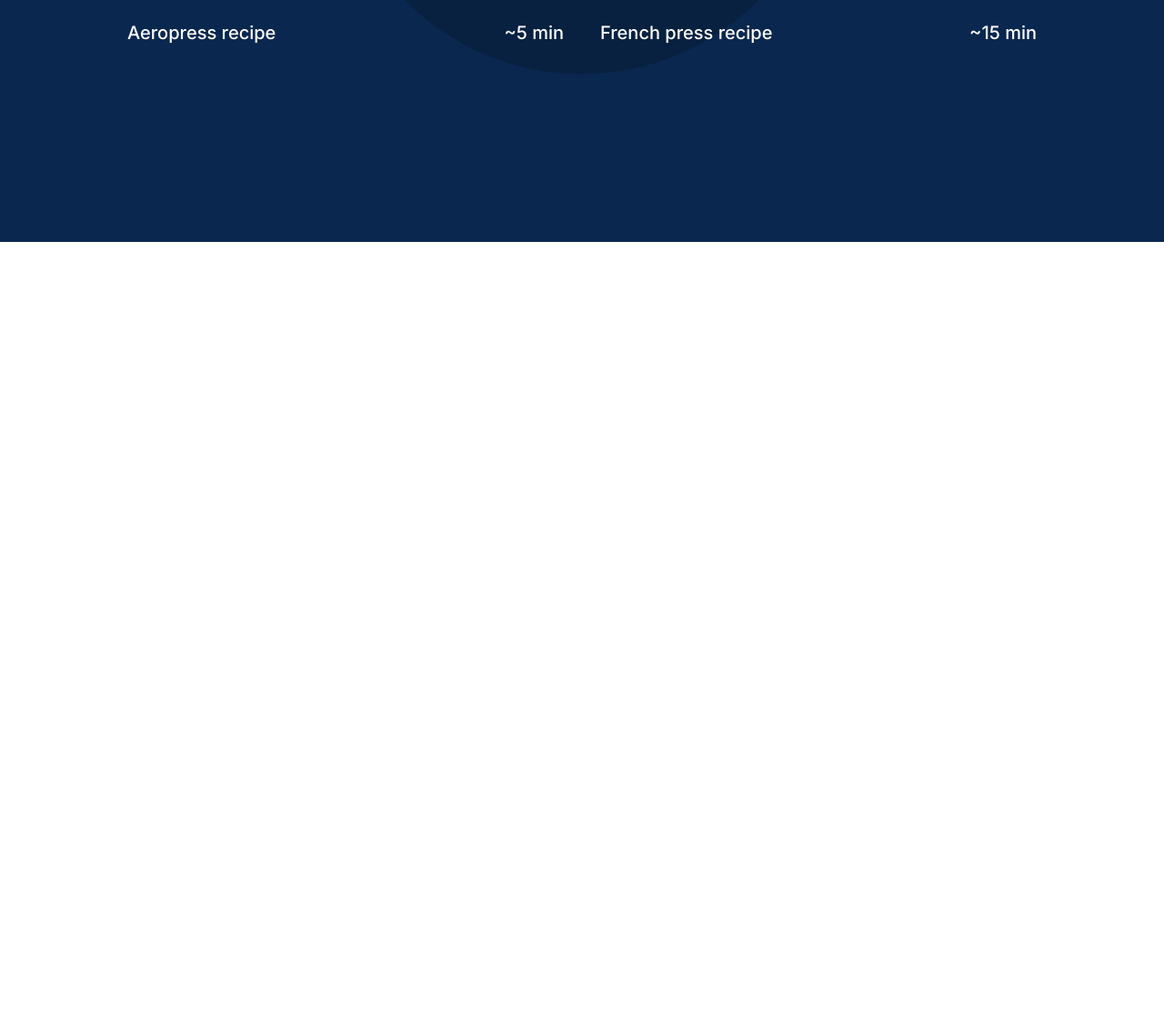
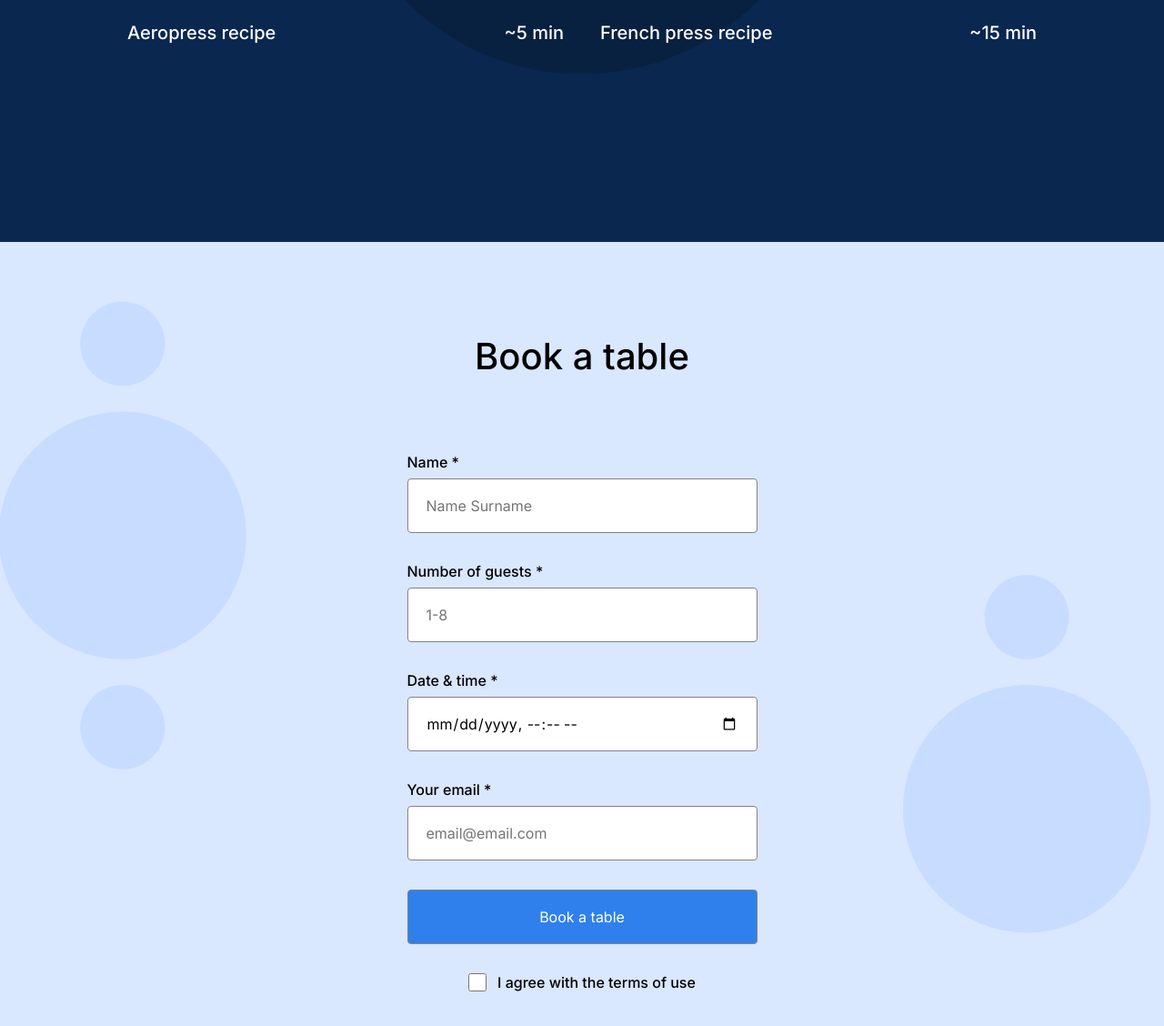
Before and after one commit to chandlarlanier/se_project_coffeeshop, a plain HTML site: page index.html in a window 1280 px wide. Shown: the part 1392-2520 px from the top of the page at 91% size. Before the commit the page ends 1658 px from the top, so only its background shows below. Drawn offline with Linux system fonts and the light colour scheme.

Commit message:
Add and style booking section (table)

```diff
--- a/index.html
+++ b/index.html
@@ -67,7 +67,28 @@
 
       </section>
       <section class="reservation" id="reservations">
-
+        <h2 class="reservation__title">Book a table</h2>
+        <form action="" class="reservation__form form">
+          <fieldset class="form__fieldset">
+            <label for="name" class="form__label">Name *</label>
+            <input type="text" class="form__input" id="name" name="name" placeholder="Name Surname" required>
+            <label for="guests" class="form__label">Number of guests *</label>
+            <input type="number" class="form__input" min="1" max="8" id="guests" name="guests" placeholder="1-8" required>
+            <label for="date" class="form__label">Date & time *</label>
+            <input type="datetime-local" class="form__input" id="date" name="date" required>
+            <label for="email" class="form__label">Your email *</label>
+            <input type="email" class="form__input" id="email" name="email" placeholder="email@email.com" required>
+            </fieldset>
+            <fieldset class="form__fieldset">
+            <button type="submit" class="form__button">Book a table</button>
+            </fieldset>
+            <fieldset class="form__fieldset">
+             <label for="checkbox" class="form__label">I agree with the terms of use
+              <input type="checkbox" class="form__checkbox" id="checkbox" name="checkbox" required>
+            </label>
+            </fieldset>
+          </fieldset>
+        </form>
       </section>
       <section class="about" id="about">
 
--- a/pages/index.css
+++ b/pages/index.css
@@ -206,6 +206,113 @@ body {
   padding: 0;
 }
 
+.reservation {
+  display: flex;
+  flex-direction: column;
+  align-items: center;
+  margin: 0;
+  padding: 0;
+  background-color: #d9e7ff;
+  background-image: url(../images/background_reservation.svg);
+  background-repeat: no-repeat;
+  background-position: center;
+  background-size: cover;
+}
+
+.reservation__title {
+  text-align: center;
+  margin: 100px 0 0;
+  font-family: 'Inter', Arial, sans-serif;
+  font-style: normal;
+  font-weight: 500;
+  font-size: 40px;
+  line-height: 52px;
+}
+
+.reservation__form {
+  display: flex;
+  flex-direction: column;
+  margin: 80px 0 120px;
+  align-items: center;
+  box-sizing: border-box;
+  width: 385px;
+}
+
+.form__fieldset {
+  display: flex;
+  flex-direction: column;
+  align-items: center;
+  padding: 0;
+  border: none;
+  box-sizing: border-box;
+  width: 100%;
+}
+
+.form__label {
+  margin: 0 0 8px;
+  font-family: 'Inter', Arial, sans-serif;
+  font-style: normal;
+  font-weight: 500;
+  font-size: 16px;
+  line-height: 20px;
+  width: 100%;
+}
+
+.form__input {
+  box-sizing: border-box;
+  border-radius: 4px;
+  margin: 0 0 32px;
+  height: 60px;
+  border: 1px solid #838383;
+  width: 100%;
+  line-height: 30px;
+  padding: 20px;
+}
+
+.form__input::-webkit-input-placeholder, .form__input::-moz-placeholder, .form__input::-ms-input-placeholder {
+  font-family: 'Inter', Arial, sans-serif;
+  font-style: normal;
+  font-weight: normal;
+  font-size: 20px;
+  line-height: 30px;
+  color: #838383;
+}
+
+.form__button {
+  box-sizing: border-box;
+  border-radius: 4px;
+  opacity: 1;
+  background-color: #2f80ed;
+  color: #fff;
+  height: 60px;
+  margin: 0 0 32px;
+  padding: 0;
+  width: 100%;
+  outline: none;
+  border: 1px solid #838383;
+  transition: opacity 200ms linear;
+}
+
+.form__button:hover {
+  opacity: 0.7;
+  cursor: pointer;
+  /* figure out how to do smooth transition here */
+}
+
+
+.form__label[for="checkbox"] {
+  display: flex;
+  flex-direction: row-reverse;
+  justify-content: center;
+  gap: 12px;
+}
+
+.form__checkbox {
+  border-radius: 2px;
+  height: 20px;
+  width: 20px;
+}
+
 
 
 
```
